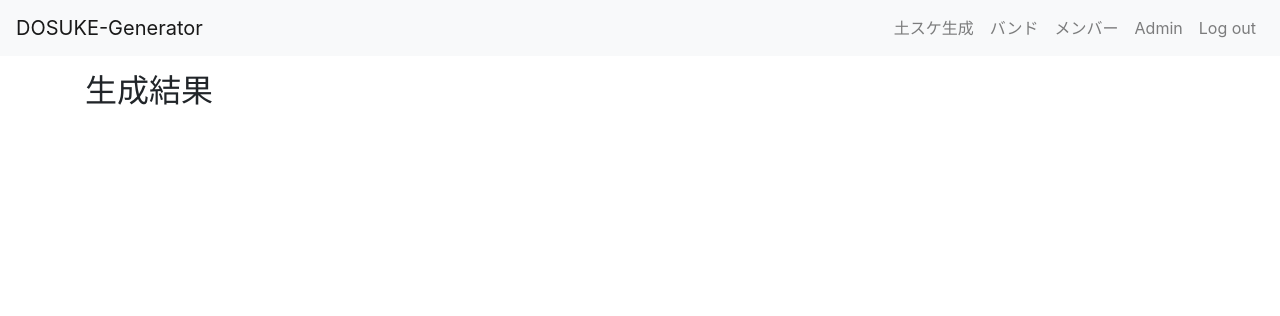
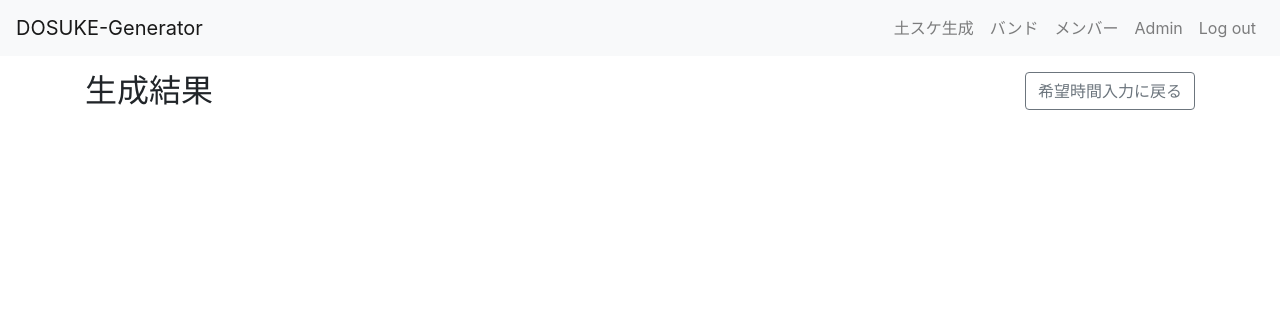
Before and after one commit to bbladr/dosuke_generator, a Django app: page /result/ in a window 1280 px wide. Shown: the top 316 px of the page. Run offline with Django 3.2, Linux system fonts and the light colour scheme; some libraries are stand-ins or nearby versions.

Commit message:
add back button

```diff
--- a/dosuke/templates/dosuke/result.html
+++ b/dosuke/templates/dosuke/result.html
@@ -4,7 +4,16 @@
 <div class="container">
     <div class="row mt-3">
         <div class="col-12">
-            <h2>生成結果</h2>
+            <div class="float-left">
+                <h2>生成結果</h2>
+            </div>
+            <div class="float-right">
+                <a class="btn btn-outline-secondary" href="javascript:history.back();">希望時間入力に戻る</a>
+            </div>
+        </div>
+    </div>
+    <div class="row mt-3">
+        <div class="col-12">
             <div class="row mt-2">
                 {% for key, timetable in timetable_dict.items %}
                     <div class="col-3 my-2">
```
